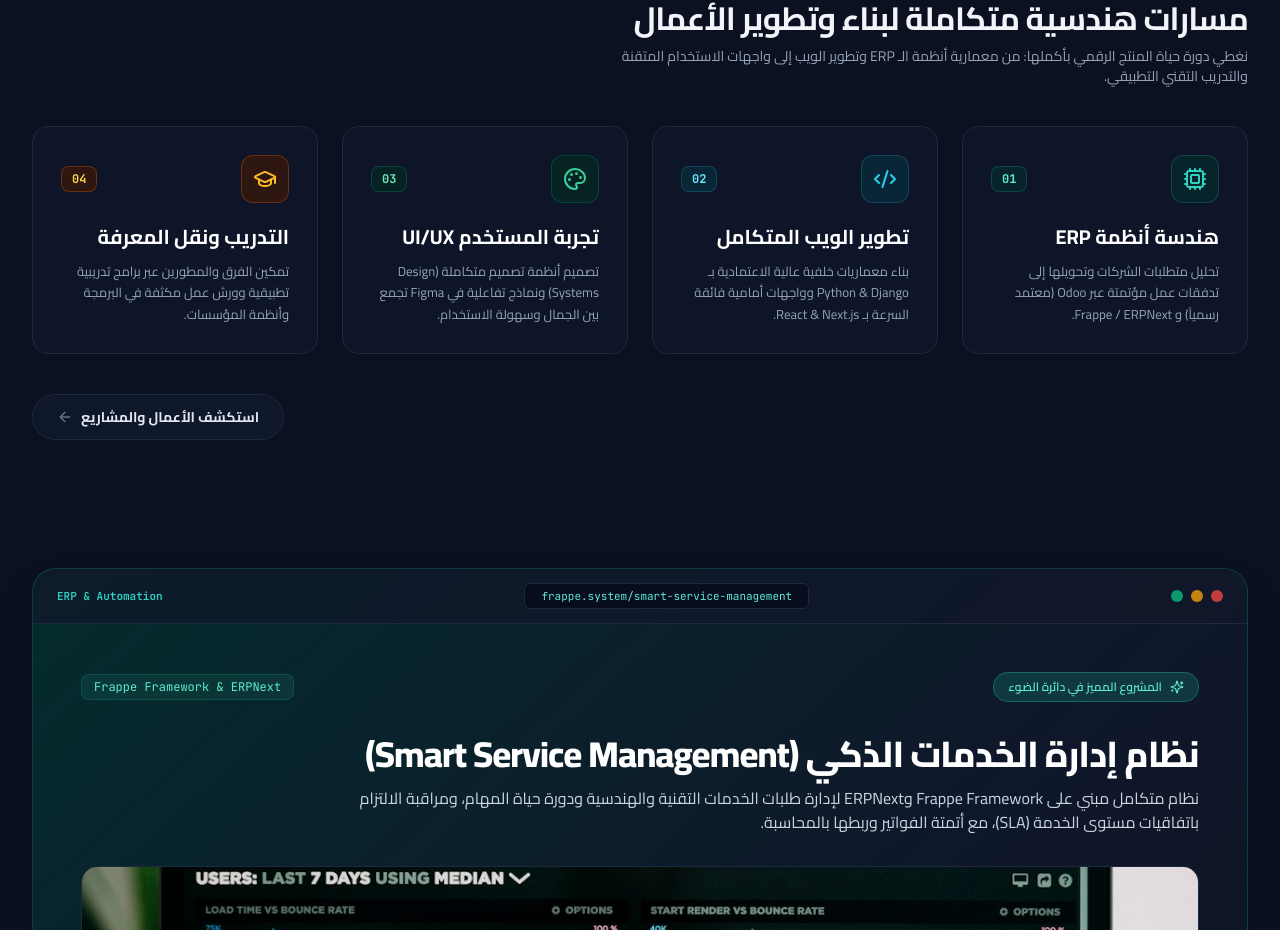
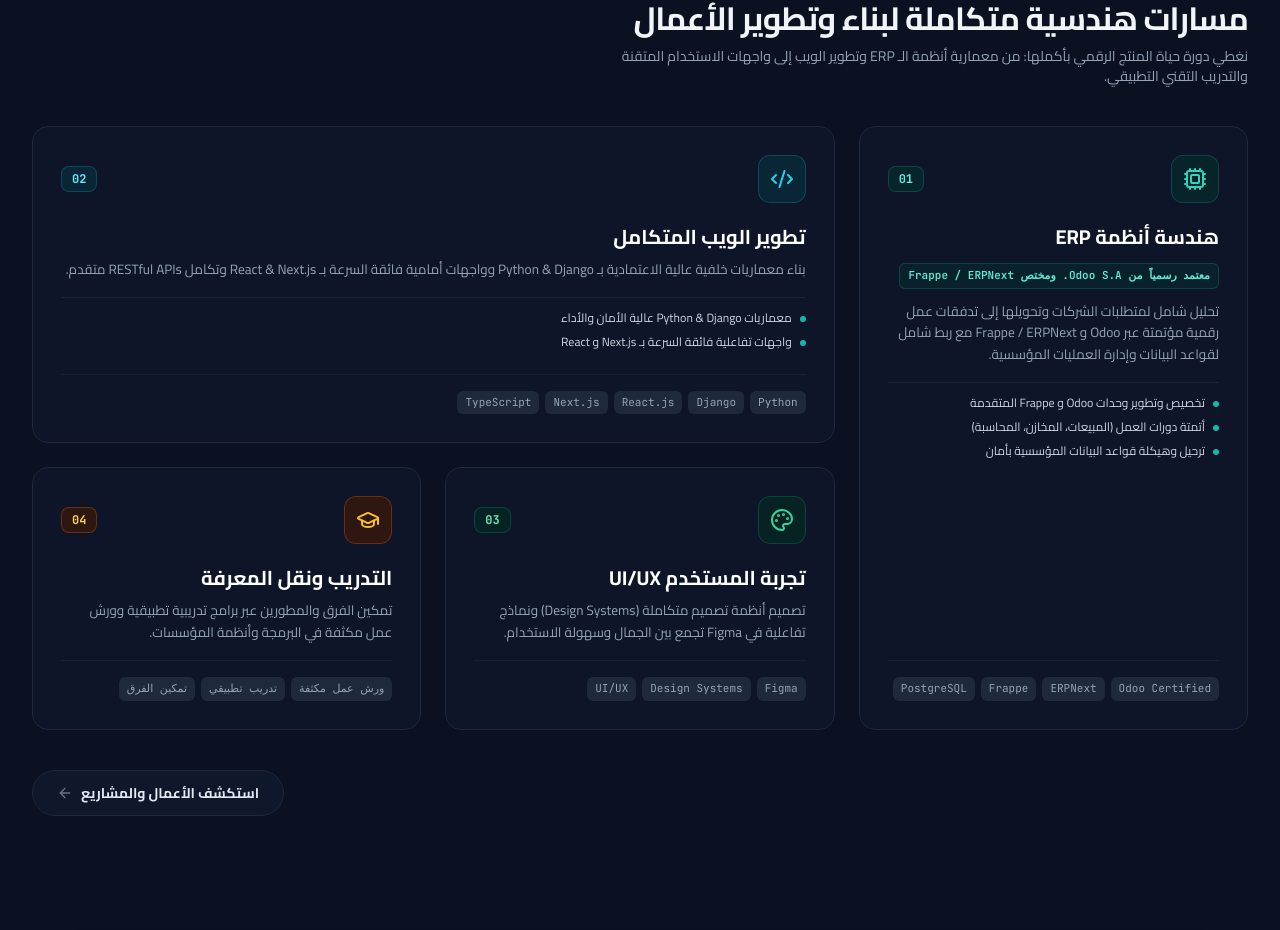
Before and after one commit to Mohammed-Aljazzar/portfolio, a Next.js app: page / in a window 1280 px wide. Shown: the part 1656-2586 px from the top of the page. Built offline with nearby package versions, Linux system fonts and the light colour scheme.

Commit message:
feat(services): implement bento grid layout matching user diagram (card 1 tall right, card 2 top, cards 3-4 bottom)

```diff
--- a/src/app/page.tsx
+++ b/src/app/page.tsx
@@ -146,8 +146,23 @@ export default function HomePage() {
       badgeColor: "bg-teal-50 dark:bg-teal-950/60 text-teal-700 dark:text-teal-300 border border-teal-200/60 dark:border-teal-800/60",
       titleAr: "هندسة أنظمة ERP",
       titleEn: "ERP Systems Engineering",
-      descAr: "تحليل متطلبات الشركات وتحويلها إلى تدفقات عمل مؤتمتة عبر Odoo (معتمد رسمياً) و Frappe / ERPNext.",
-      descEn: "Analyzing corporate requirements and turning them into automated workflows via Odoo (Official Certified) & Frappe / ERPNext.",
+      subtitleAr: "معتمد رسمياً من Odoo S.A. ومختص Frappe / ERPNext",
+      subtitleEn: "Official Odoo S.A. Certified & Frappe Specialist",
+      descAr: "تحليل شامل لمتطلبات الشركات وتحويلها إلى تدفقات عمل رقمية مؤتمتة عبر Odoo و Frappe / ERPNext مع ربط شامل لقواعد البيانات وإدارة العمليات المؤسسية.",
+      descEn: "Comprehensive corporate requirements analysis turned into automated digital workflows via Odoo and Frappe / ERPNext with enterprise database architecture.",
+      featuresAr: [
+        "تخصيص وتطوير وحدات Odoo و Frappe المتقدمة",
+        "أتمتة دورات العمل (المبيعات، المخازن، المحاسبة)",
+        "ترحيل وهيكلة قواعد البيانات المؤسسية بأمان",
+      ],
+      featuresEn: [
+        "Custom enterprise modules for Odoo & Frappe",
+        "Full workflow automation (Sales, Inventory, Accounting)",
+        "Secure relational database architecture & migration",
+      ],
+      tagsAr: ["Odoo Certified", "ERPNext", "Frappe", "PostgreSQL"],
+      tagsEn: ["Odoo Certified", "ERPNext", "Frappe", "PostgreSQL"],
+      spanClass: "lg:col-span-1 lg:row-span-2",
     },
     {
       number: "02",
@@ -156,8 +171,19 @@ export default function HomePage() {
       badgeColor: "bg-cyan-50 dark:bg-cyan-950/60 text-cyan-700 dark:text-cyan-300 border border-cyan-200/60 dark:border-cyan-800/60",
       titleAr: "تطوير الويب المتكامل",
       titleEn: "Full-Stack Web Development",
-      descAr: "بناء معماريات خلفية عالية الاعتمادية بـ Python & Django وواجهات أمامية فائقة السرعة بـ React & Next.js.",
-      descEn: "Building high-reliability backend architectures with Python & Django and ultra-fast frontends with React & Next.js.",
+      descAr: "بناء معماريات خلفية عالية الاعتمادية بـ Python & Django وواجهات أمامية فائقة السرعة بـ React & Next.js وتكامل RESTful APIs متقدم.",
+      descEn: "Building high-reliability backend architectures with Python & Django and ultra-fast frontends with React & Next.js with advanced API integration.",
+      featuresAr: [
+        "معماريات Python & Django عالية الأمان والأداء",
+        "واجهات تفاعلية فائقة السرعة بـ Next.js و React",
+      ],
+      featuresEn: [
+        "High-performance Python & Django backends",
+        "Blazing-fast interactive frontends with Next.js & React",
+      ],
+      tagsAr: ["Python", "Django", "React.js", "Next.js", "TypeScript"],
+      tagsEn: ["Python", "Django", "React.js", "Next.js", "TypeScript"],
+      spanClass: "md:col-span-2 lg:col-span-2 lg:row-span-1",
     },
     {
       number: "03",
@@ -168,6 +194,9 @@ export default function HomePage() {
       titleEn: "UI/UX User Experience",
       descAr: "تصميم أنظمة تصميم متكاملة (Design Systems) ونماذج تفاعلية في Figma تجمع بين الجمال وسهولة الاستخدام.",
       descEn: "Crafting comprehensive design systems and interactive prototypes in Figma merging aesthetics with effortless usability.",
+      tagsAr: ["Figma", "Design Systems", "UI/UX"],
+      tagsEn: ["Figma", "Design Systems", "UI/UX"],
+      spanClass: "lg:col-span-1 lg:row-span-1",
     },
     {
       number: "04",
@@ -178,6 +207,9 @@ export default function HomePage() {
       titleEn: "Training & Knowledge Transfer",
       descAr: "تمكين الفرق والمطورين عبر برامج تدريبية تطبيقية وورش عمل مكثفة في البرمجة وأنظمة المؤسسات.",
       descEn: "Empowering engineering teams and developers through hands-on training programs and intensive enterprise workshops.",
+      tagsAr: ["ورش عمل مكثفة", "تدريب تطبيقي", "تمكين الفرق"],
+      tagsEn: ["Intensive Workshops", "Hands-on Training", "Team Mentorship"],
+      spanClass: "lg:col-span-1 lg:row-span-1",
     },
   ];
 
@@ -593,13 +625,14 @@ export default function HomePage() {
           </p>
         </ScrollReveal>
 
-        <StaggerContainer className="grid grid-cols-1 sm:grid-cols-2 lg:grid-cols-4 gap-4 sm:gap-5 lg:gap-6" staggerDelay={0.1}>
+        <StaggerContainer className="grid grid-cols-1 md:grid-cols-2 lg:grid-cols-3 gap-5 lg:gap-6" staggerDelay={0.1}>
           {methodologyCards.map((card) => (
-            <StaggerItem key={card.number}>
+            <StaggerItem key={card.number} className={card.spanClass}>
               <motion.div
                 whileHover={{ y: -6, transition: { duration: 0.25 } }}
-                className="relative p-6 sm:p-7 rounded-2xl bg-white dark:bg-slate-900/90 border border-slate-200/80 dark:border-slate-800 shadow-xs hover:shadow-xl hover:border-teal-500/40 dark:hover:border-teal-400/40 transition-all duration-300 flex flex-col justify-start text-right items-start group h-full"
+                className="relative p-6 sm:p-7 rounded-2xl bg-white dark:bg-slate-900/90 border border-slate-200/80 dark:border-slate-800 shadow-xs hover:shadow-xl hover:border-teal-500/40 dark:hover:border-teal-400/40 transition-all duration-300 flex flex-col justify-between text-right items-start group h-full"
               >
+                <div className="w-full">
                   {/* Top Bar with Icon in Box & Number Pill */}
                   <div className="w-full flex items-center justify-between mb-4 sm:mb-5">
                     <div className={`w-11 h-11 sm:w-12 sm:h-12 rounded-xl flex items-center justify-center ${card.iconBg}`}>
@@ -611,14 +644,50 @@ export default function HomePage() {
                   </div>
 
                   {/* Card Title — Prominent font grade & guaranteed single line */}
-                <h3 className="w-full text-lg sm:text-xl font-bold text-slate-900 dark:text-white mb-2.5 group-hover:text-teal-600 dark:group-hover:text-teal-400 transition-colors whitespace-nowrap overflow-hidden text-ellipsis">
+                  <h3 className="w-full text-lg sm:text-xl font-bold text-slate-900 dark:text-white mb-2 group-hover:text-teal-600 dark:group-hover:text-teal-400 transition-colors whitespace-nowrap overflow-hidden text-ellipsis">
                     {language === "ar" ? card.titleAr : card.titleEn}
                   </h3>
 
+                  {/* Optional Subtitle Badge for Card 1 */}
+                  {card.subtitleAr && (
+                    <div className="mb-3">
+                      <span className="inline-block text-[11px] font-mono font-semibold px-2 py-0.5 rounded-md bg-teal-50 dark:bg-teal-950/50 text-teal-700 dark:text-teal-300 border border-teal-200/60 dark:border-teal-800/60">
+                        {language === "ar" ? card.subtitleAr : card.subtitleEn}
+                      </span>
+                    </div>
+                  )}
+
                   {/* Card Description */}
-                <p className="text-xs sm:text-[13px] text-slate-500 dark:text-slate-400 leading-relaxed font-normal">
+                  <p className="text-xs sm:text-[13.5px] text-slate-600 dark:text-slate-400 leading-relaxed font-normal mb-4">
                     {language === "ar" ? card.descAr : card.descEn}
                   </p>
+
+                  {/* Bullet Highlights for Card 1 (Tall Card) */}
+                  {card.featuresAr && (
+                    <ul className="space-y-2 mb-6 pt-3 border-t border-slate-100 dark:border-slate-800/80 w-full">
+                      {(language === "ar" ? card.featuresAr : card.featuresEn).map((feat, fIdx) => (
+                        <li key={fIdx} className="flex items-start gap-2 text-xs text-slate-600 dark:text-slate-300">
+                          <span className="w-1.5 h-1.5 rounded-full bg-teal-500 mt-1.5 shrink-0" />
+                          <span>{feat}</span>
+                        </li>
+                      ))}
+                    </ul>
+                  )}
+                </div>
+
+                {/* Tech Pills Footer */}
+                {card.tagsAr && (
+                  <div className="flex flex-wrap gap-1.5 pt-4 border-t border-slate-100 dark:border-slate-800/60 w-full mt-auto">
+                    {(language === "ar" ? card.tagsAr : card.tagsEn).map((tag, tIdx) => (
+                      <span
+                        key={tIdx}
+                        className="text-[11px] font-mono px-2 py-0.5 rounded-md bg-slate-100 dark:bg-slate-800 text-slate-600 dark:text-slate-400"
+                      >
+                        {tag}
+                      </span>
+                    ))}
+                  </div>
+                )}
               </motion.div>
             </StaggerItem>
           ))}
```
Lines whose indentation alone changed are shown as unchanged.
